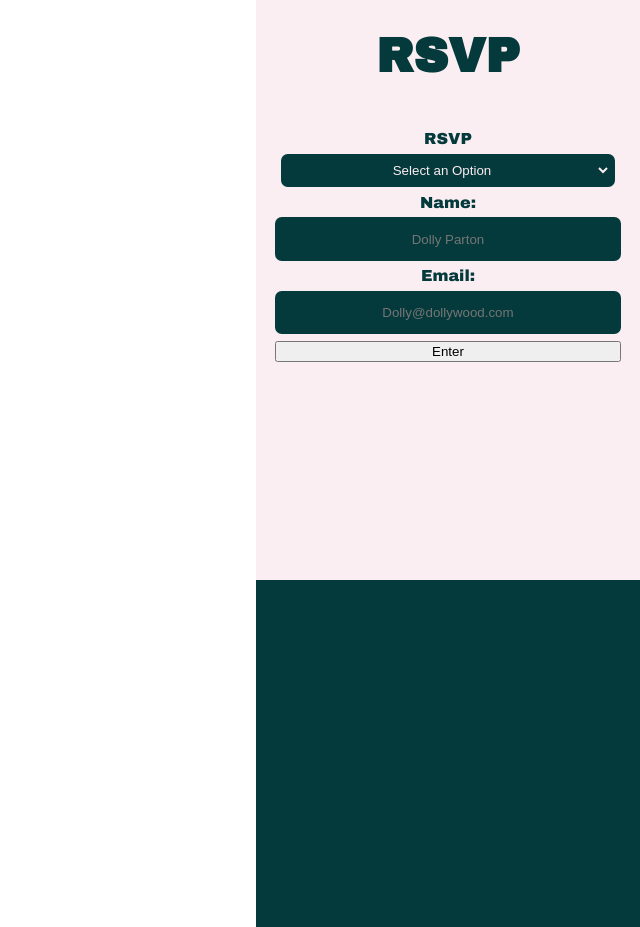
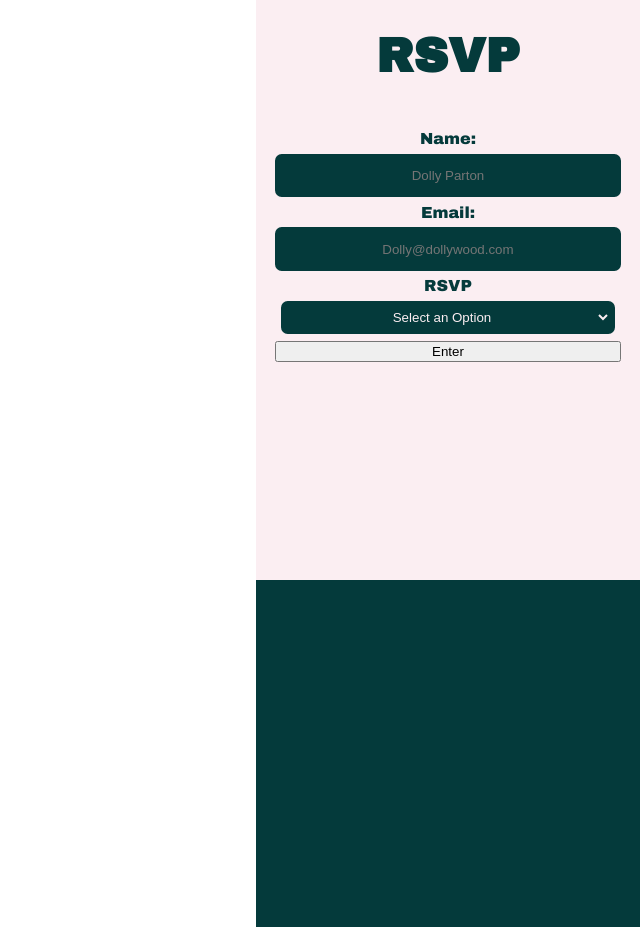
Before and after one commit to Taylorgonz/weddinginvitesite, a React (Create React App) app: page / in a window 1280 px wide. Shown: the part 1820-2747 px from the top of the page, without its empty margins (640-1280 px from the left). Built offline with nearby package versions, Linux system fonts and the light colour scheme; no server answers; the database is empty; a web font is replaced by a local one.

Commit message:
emailjs setup

```diff
--- a/src/App.js
+++ b/src/App.js
@@ -1,30 +1,43 @@
 
-import { useState, useEffect } from 'react';
+import { useState, useEffect, useRef } from 'react';
 import './App.css';
 import { db } from "./firebase"
 import { collection, getDocs, addDoc } from "firebase/firestore";
+import emailjs from "emailjs-com";
 import stamp from "./photos/stamp.png";
+
 
 
 
 function App() {
   const [guests, setGuests] = useState([]);
-  const [newGuest, setNewGuest] = useState("")
-  const [email, setEmail] = useState("")
-  const [attending, setAttending] = useState("")
-  const [formComplete, setFormComplete] = useState(false);
+  const [formComplete, setFormComplete] = useState(null);
+
+  const form = useRef();
+  const name = useRef();
+  const email = useRef();
+  const attending = useRef();
 
   const guestRef = collection(db, "guests");
 
-  console.log(newGuest, email, attending, formComplete)
+  const sendEmail = (e) => {
+    e.preventDefault();
+
+    emailjs.sendForm('gmail', 'wedding_template', form.current, 'YOUR_USER_ID')
+      .then((result) => {
+          console.log(result.text);
+      }, (error) => {
+          console.log(error.text);
+      });
+  };
 
   const createGuest = async () => {
-    await addDoc(guestRef, { name: newGuest, email: email, attending: attending });
+    await addDoc(guestRef, { name: name.current.value, email: email.current.value, attending: attending.current.value });
     document.getElementById("rsvpForm").reset()
   }
 
   const checkForm = () => {
-    if (email != "" && newGuest != "" && attending != "") {
+    if (email.current.value != "" && name.current.value != "" && attending.current.value != 'none') {
       setFormComplete(true);
     }
     else {
@@ -79,38 +92,47 @@ function App() {
         <div id="reserve" className="infoRes">
           <div>
             <h1>RSVP</h1>
-            <form id="rsvpForm" className="resForm">
+            <form ref={form} id="rsvpForm" className="resForm"
+            onSubmit={(e) => {
+
+              console.log(attending.current.value, email.current.value, name.current.value)
+              e.preventDefault()
+              if (email.current.value != "" && name.current.value != "" && attending.current.value != "none") {
+                createGuest()
+                setFormComplete(true)
+                attending.current.value =''
+                email.current.value = ''
+                name.current.value = ''
+              }
+              else {
+                setFormComplete(false);
+              }
+            }}>
+
+              <label>Name: </label>
+              <input name='name' id='name' type="text" placeholder='Dolly Parton' ref={name} />
+
+              <label>Email:</label>
+              <input name="email" id="email" type="text" placeholder="Dolly@dollywood.com" ref={email} />
+
               <label >RSVP</label>
-              <select
-                onChange={(event) => {
-                  setAttending(event.target.value)
-                  checkForm()
-                }} >
+              <select name='attending' ref={attending}>
                 <option value="none" selected>Select an Option</option>
                 <option value="Attending">Attending</option>
                 <option value="Not Attending">Not Attending</option>
                 <option value="Pending">Pending...</option>
               </select>
-              <label>Name: </label>
-              <input name='name' id='name' type="text" placeholder='Dolly Parton'
-                onChange={(event) => {
-                  setNewGuest(event.target.value)
-                  checkForm()
-                }} />
-
-              <label>Email:</label>
-              <input name="email" id="email" type="text" placeholder="Dolly@dollywood.com"
-                onChange={(event) => {
-                  setEmail(event.target.value)
-                  checkForm()
-                }} />
 
 
-              <button onClick={(e) => {
-                e.preventDefault()
-                createGuest()
-              }}
+              <button className="rsvpButton"
               > Enter </button>
+              {formComplete === true &&
+                <h3 className='formPopup'>Thank you, can't wait to party with you!</h3>
+              }
+              {formComplete === false &&
+                <h3 className='formPopup' >Please fill all boxes!</h3>
+              }
+
             </form>
           </div>
 
```
